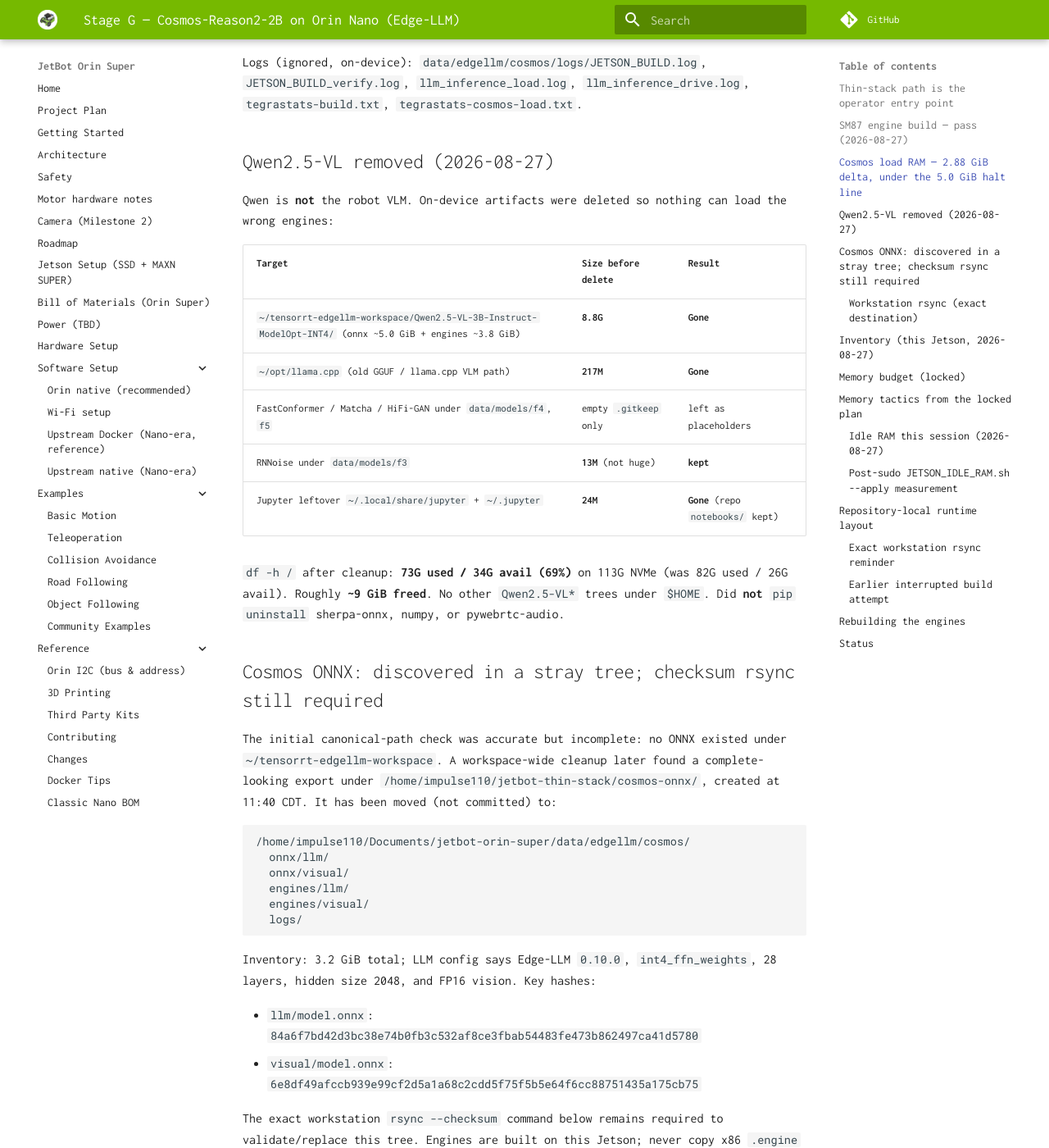
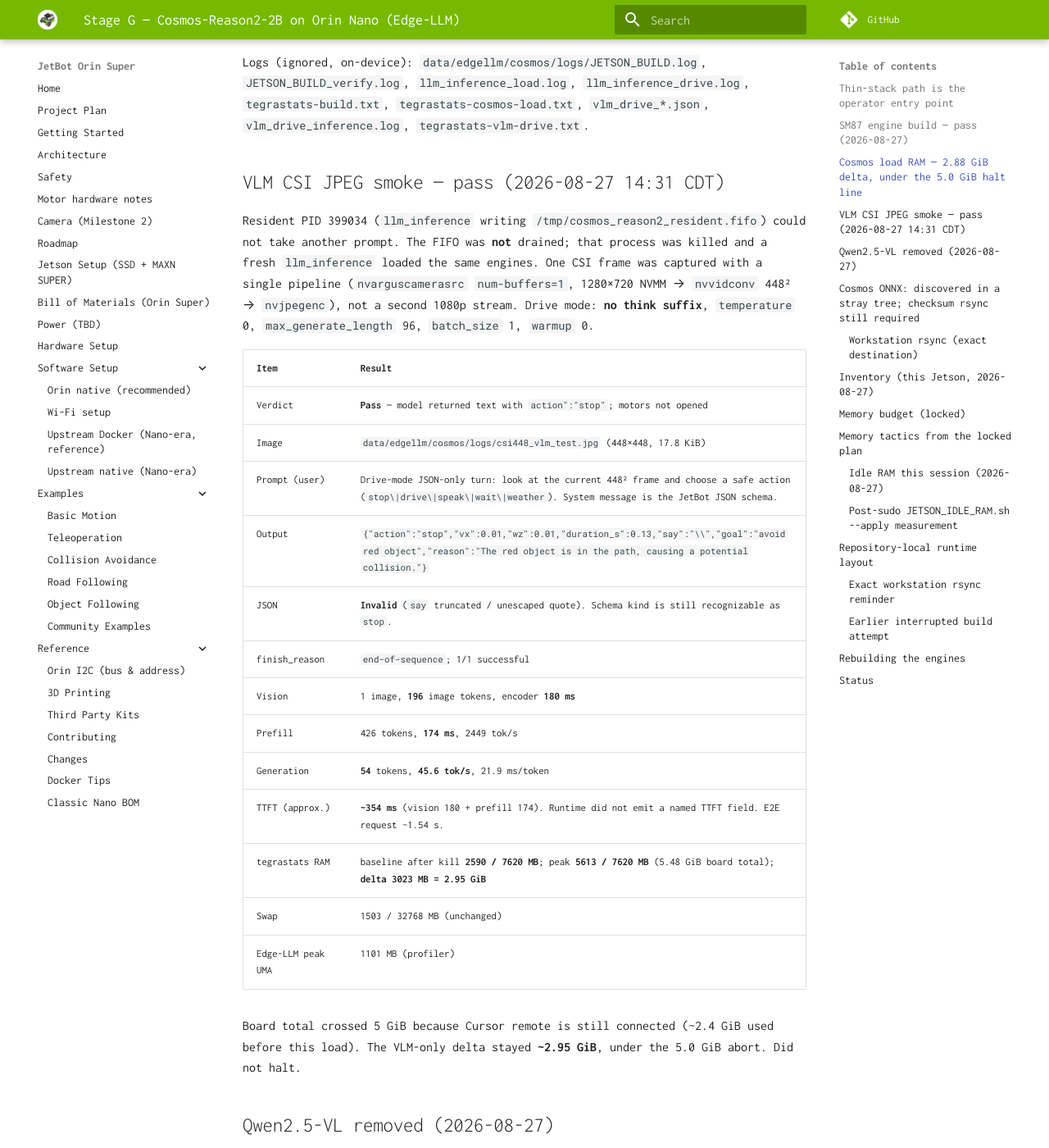
Before and after one commit to AbuAyah110/jetbot-orin-super, an MkDocs documentation site: the page built from docs/bringup/07-cosmos-nano.md, in a window 1280 px wide and 1400 px high, scrolled down 3598 px. Shown: the whole window at 82% size. Built offline with MkDocs 1.6.1 and Material for MkDocs 9.7.7, drawn with Linux system fonts in a browser that asks for light colours; comment, search, counter and statistics services are not loaded; some of the changed text lies outside the part shown.

Commit message:
Record the Cosmos-Reason2-2B CSI JPEG VLM smoke on Orin Nano.

```diff
--- a/docs/bringup/07-cosmos-nano.md
+++ b/docs/bringup/07-cosmos-nano.md
@@ -6,7 +6,7 @@
 
 This is the **locked robot VLM**: Cosmos-Reason2-2B via **TensorRT Edge-LLM v0.10.0**, in-process, INT4 LLM + FP16 ViT, **maxBatchSize 1**, **maxInputLen 3072**, **maxKVCacheCapacity 4096**. Do **not** quantize on this board. Do **not** install PyTorch. Do **not** start a Qwen rebuild. Do **not** load Hub **FP8 / NVFP4** Cosmos checkpoints (SM87 cannot run them).
 
-**Engines are built and loaded as of 2026-08-27 13:24 CDT.** Motors were **not** driven and the camera loop was **not** started; the only runtime exercise was text-only `llm_inference` with the visual engine mapped.
+**Engines are built and loaded as of 2026-08-27 13:24 CDT.** A later VLM pass (14:31 CDT) ran one 448² CSI JPEG through `llm_inference` in drive mode. Motors were **not** driven and no live camera loop was left running.
 
 ## Thin-stack path is the operator entry point
 
@@ -128,7 +128,30 @@
 Logs (ignored, on-device): `data/edgellm/cosmos/logs/JETSON_BUILD.log`,
 `JETSON_BUILD_verify.log`, `llm_inference_load.log`,
 `llm_inference_drive.log`, `tegrastats-build.txt`,
-`tegrastats-cosmos-load.txt`.
+`tegrastats-cosmos-load.txt`, `vlm_drive_*.json`, `vlm_drive_inference.log`,
+`tegrastats-vlm-drive.txt`.
+
+## VLM CSI JPEG smoke — pass (2026-08-27 14:31 CDT)
+
+Resident PID 399034 (`llm_inference` writing `/tmp/cosmos_reason2_resident.fifo`) could not take another prompt. The FIFO was **not** drained; that process was killed and a fresh `llm_inference` loaded the same engines. One CSI frame was captured with a single pipeline (`nvarguscamerasrc` `num-buffers=1`, 1280×720 NVMM → `nvvidconv` 448² → `nvjpegenc`), not a second 1080p stream. Drive mode: **no think suffix**, `temperature` 0, `max_generate_length` 96, `batch_size` 1, `warmup` 0.
+
+| Item | Result |
+| --- | --- |
+| Verdict | **Pass** — model returned text with `action":"stop"`; motors not opened |
+| Image | `data/edgellm/cosmos/logs/csi448_vlm_test.jpg` (448×448, 17.8 KiB) |
+| Prompt (user) | Drive-mode JSON-only turn: look at the current 448² frame and choose a safe action (`stop\|drive\|speak\|wait\|weather`). System message is the JetBot JSON schema. |
+| Output | `{"action":"stop","vx":0.01,"wz":0.01,"duration_s":0.13,"say":"\\","goal":"avoid red object","reason":"The red object is in the path, causing a potential collision."}` |
+| JSON | **Invalid** (`say` truncated / unescaped quote). Schema kind is still recognizable as `stop`. |
+| finish_reason | `end-of-sequence`; 1/1 successful |
+| Vision | 1 image, **196** image tokens, encoder **180 ms** |
+| Prefill | 426 tokens, **174 ms**, 2449 tok/s |
+| Generation | **54** tokens, **45.6 tok/s**, 21.9 ms/token |
+| TTFT (approx.) | **~354 ms** (vision 180 + prefill 174). Runtime did not emit a named TTFT field. E2E request ~1.54 s. |
+| tegrastats RAM | baseline after kill **2590 / 7620 MB**; peak **5613 / 7620 MB** (5.48 GiB board total); **delta 3023 MB = 2.95 GiB** |
+| Swap | 1503 / 32768 MB (unchanged) |
+| Edge-LLM peak UMA | 1101 MB (profiler) |
+
+Board total crossed 5 GiB because Cursor remote is still connected (~2.4 GiB used before this load). The VLM-only delta stayed **~2.95 GiB**, under the 5.0 GiB abort. Did not halt.
 
 ## Qwen2.5-VL removed (2026-08-27)
 
@@ -388,9 +411,10 @@
 | `visual_build` (64 / 280 / 280, FP16 ViT) | **Pass** — `visual.engine` 785 MiB |
 | Cosmos engine loaded / tegrastats | **Pass** — peak 5441/7620 MB, **delta 2.88 GiB**, under the 5.0 GiB abort |
 | Text inference sanity | **Pass** — 3/3 drive-mode requests, temperature 0, 96 tokens |
-| Motors / camera loop | **Not started** |
+| VLM + 448² CSI JPEG | **Pass** — 1 image, 196 vis tokens, text `action=stop`; JSON `say` invalid |
+| Motors / camera loop | **Not started** (one-shot CSI JPEG only; no PWM) |
 | BGE | 127 MiB local CPU ONNX candidate in ignored data; not loaded |
 
 Remaining for Stage G: wire the Edge-LLM loader into
-`jetbot_agent/robot_loop/` in-process (no HTTP sidecar), then a parked episode
-with the 448² CSI JPEG.
+`jetbot_agent/robot_loop/` in-process (no HTTP sidecar). One-shot 448² CSI JPEG
+inference already passed; a parked loop with duration-stop motors is still open.
```
